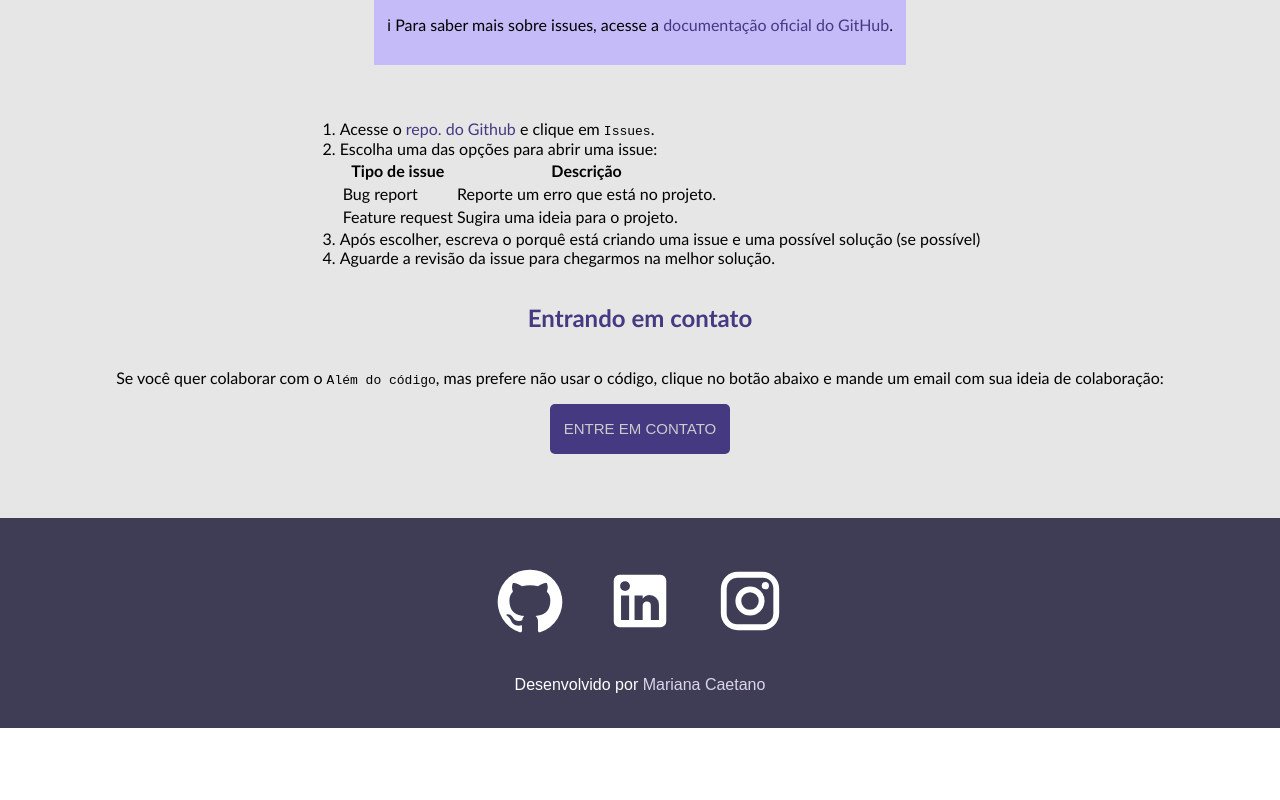
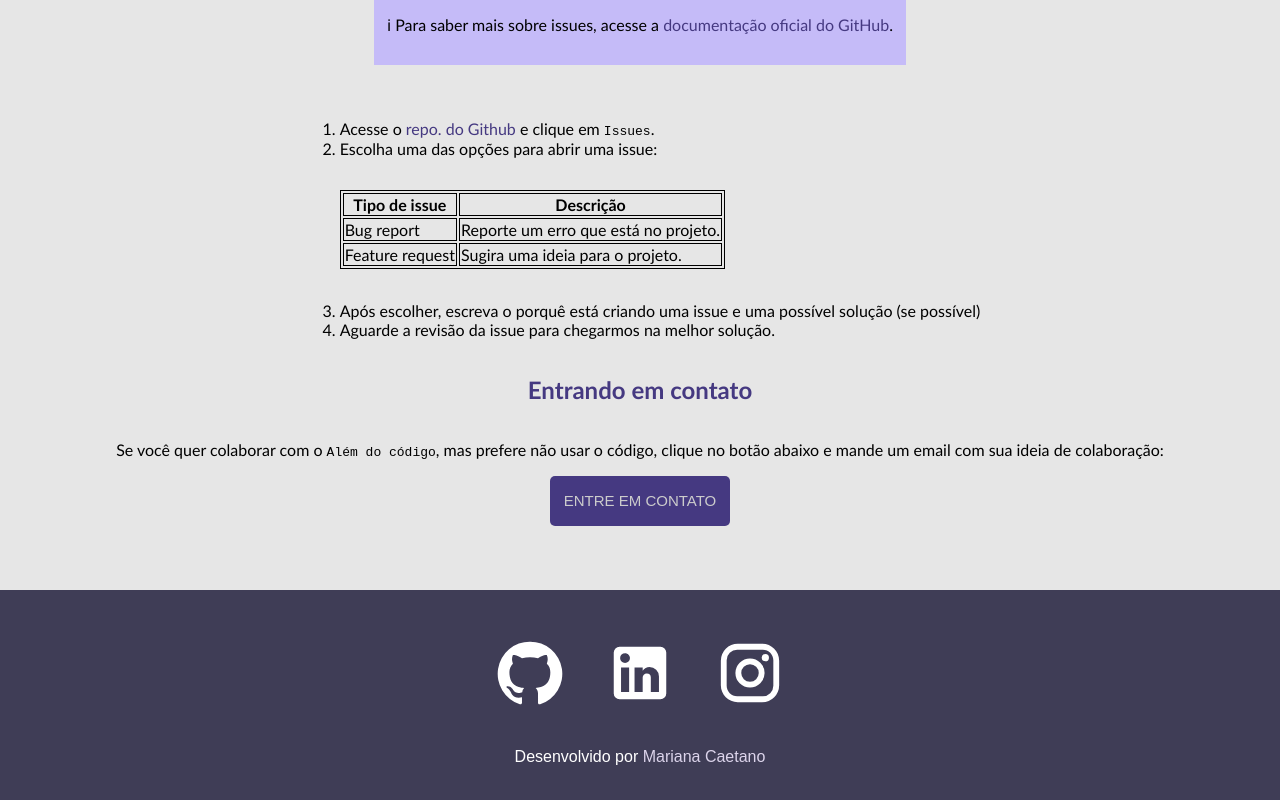
Before and after one commit to Mariana-Caetano/alem-do-codigo, a React (Create React App) app: page /colabore in a window 1280 px wide. Shown: the part 1495-2295 px from the top of the page. Before the commit the page ends 2223 px from the top, so only its background shows below. Built offline with nearby package versions, Linux system fonts and the light colour scheme.

Commit message:
add table style

```diff
--- a/src/styles/colabore.css
+++ b/src/styles/colabore.css
@@ -69,3 +69,9 @@
   .buttonColab a:hover {
     color: #453981;
   }
+
+  table, th, td {
+    border: 1px solid black;
+    margin-top: 5%;
+    margin-bottom: 5%;
+  }
```
